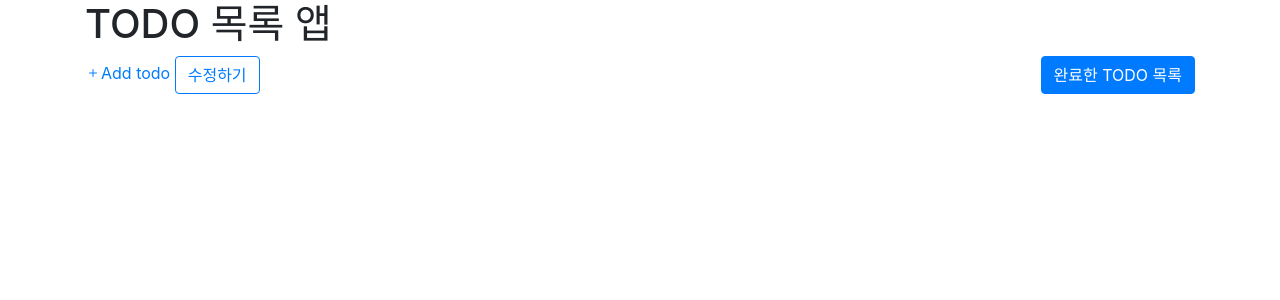
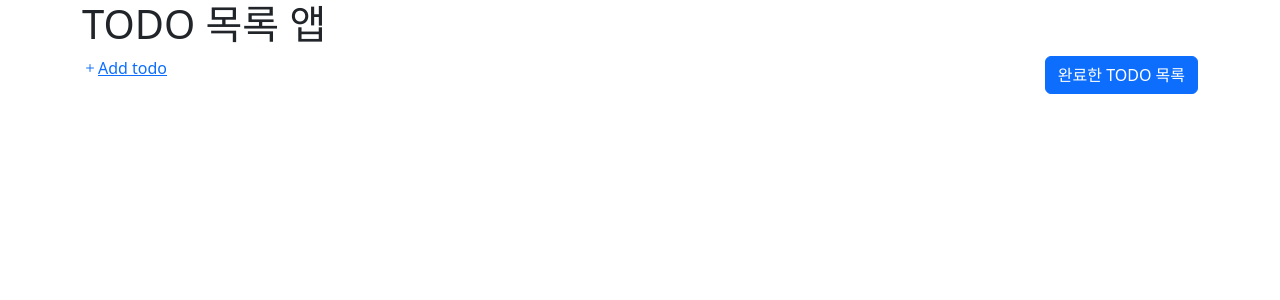
Before and after one commit to Lily-Jeong/Django_todo_app, a Django app: page /todo/ in a window 1280 px wide. Shown: the top 300 px of the page. Run offline with Django 4.2, Linux system fonts and the light colour scheme; data that the repository does not hold is empty; some libraries are stand-ins or nearby versions.

Commit message:
html edit

```diff
--- a/todo/templates/todo/todo_list.html
+++ b/todo/templates/todo/todo_list.html
@@ -4,7 +4,7 @@
     <meta charset="UTF-8">
     <meta name="viewport" content="width=device-width, initial-scale=1.0">
     <title>TODO 목록 앱</title>
-    <link rel="stylesheet" href="https://maxcdn.bootstrapcdn.com/bootstrap/4.0.0/css/bootstrap.min.css">
+    <link rel="stylesheet" href="https://cdn.jsdelivr.net/npm/bootstrap@5.3.3/dist/css/bootstrap.min.css">
     <link rel="stylesheet" href="https://cdn.jsdelivr.net/npm/bootstrap-icons@1.7.1/font/bootstrap-icons.css">
 </head>
 <body>
@@ -12,7 +12,6 @@
         <h1>TODO 목록 앱</h1>
         <p>
             <a href="{% url 'todo_post' %}"><i class="bi-plus"></i>Add todo</a>
-            <a href="{% url 'todo_edit' pk=todo.pk %}" class="btn btn-outline-primary">수정하기</a>
             <a href="{% url 'done_list' %}" class="btn btn-primary" style="float:right">완료한 TODO 목록</a>
         </p>
         <ul class="list-group">
--- a/todo/templates/todo/todo_post.html
+++ b/todo/templates/todo/todo_post.html
@@ -4,7 +4,7 @@
     <meta charset="UTF-8">
     <meta name="viewport" content="width=device-width, initial-scale=1.0">
     <title>TODO 목록 앱</title>
-    <link rel="stylesheet" href="https://maxcdn.bootstrapcdn.com/bootstrap/4.0.0/css/bootstrap.min.css">
+    <link rel="stylesheet" href="https://cdn.jsdelivr.net/npm/bootstrap@5.3.3/dist/css/bootstrap.min.css">
     <link rel="stylesheet" href="https://cdn.jsdelivr.net/npm/bootstrap-icons@1.7.1/font/bootstrap-icons.css">
 </head>
 <body>
```
